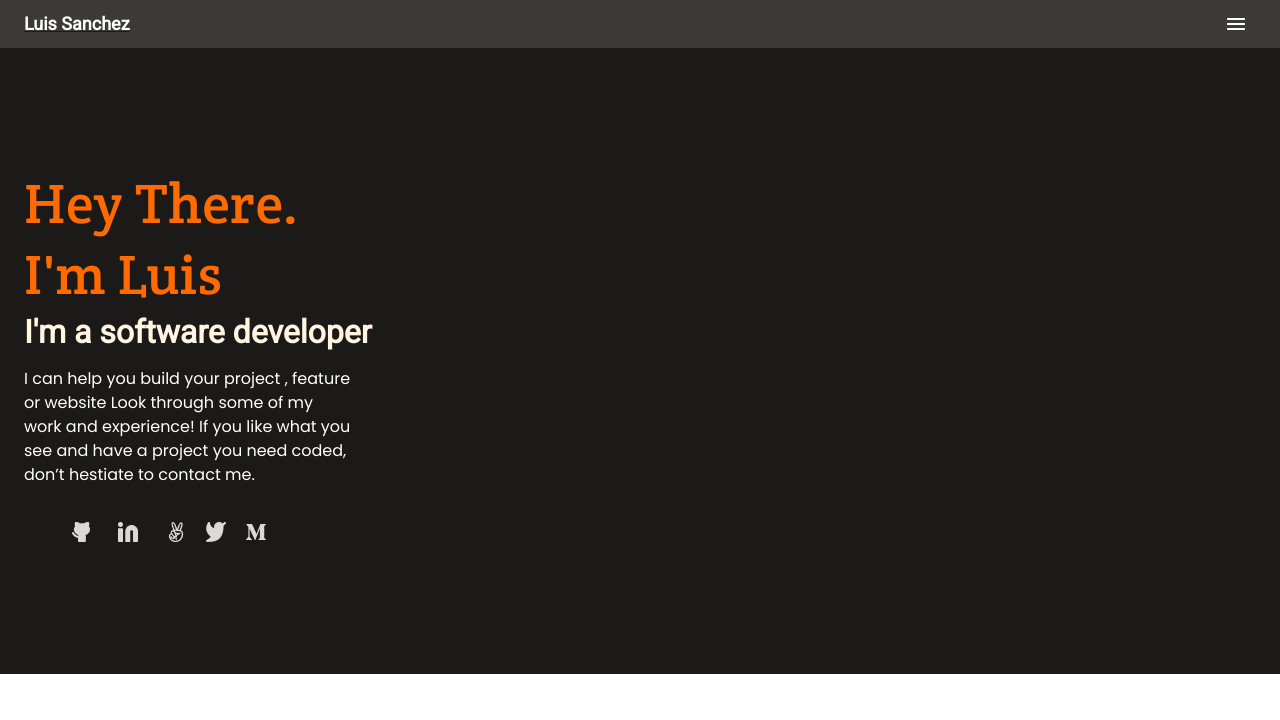
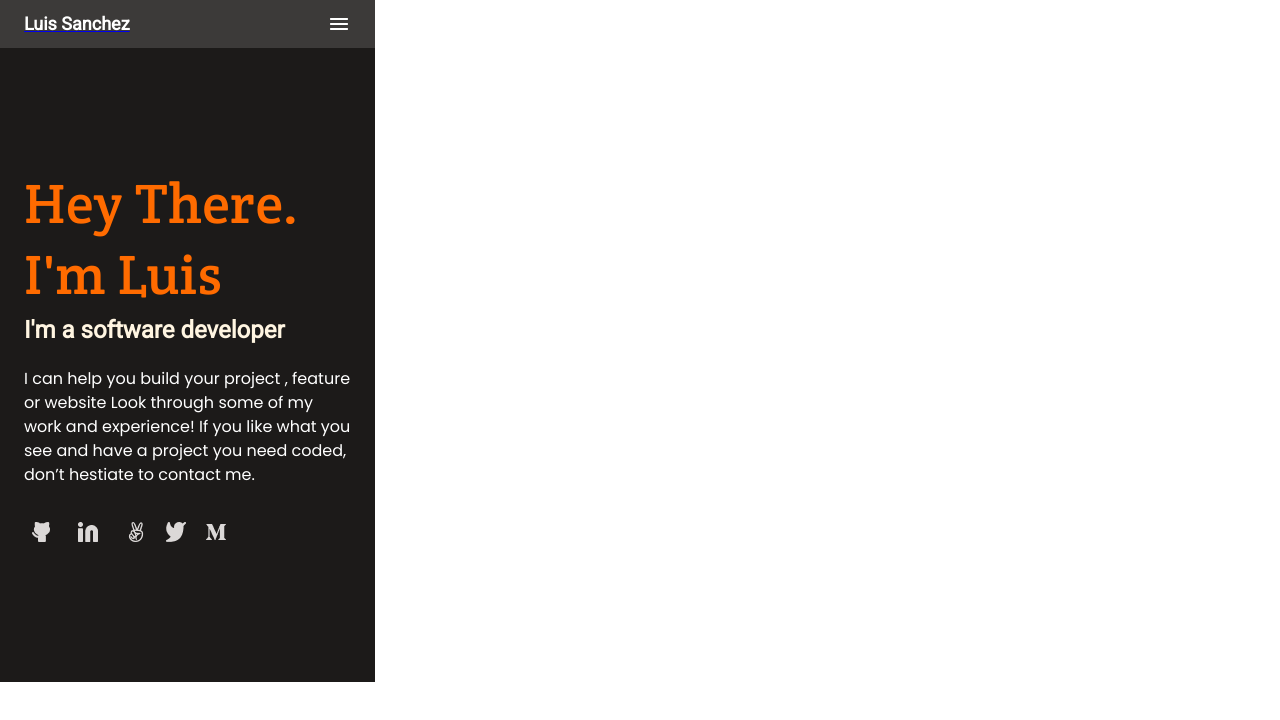
Before and after one commit to sanieni6/Portfolio, a plain HTML site: page index.html in a window 1280 px wide. Drawn offline with Linux system fonts and the light colour scheme.

Commit message:
Solve overflowing problem

```diff
--- a/styles.css
+++ b/styles.css
@@ -1,8 +1,12 @@
 @import url("https://fonts.googleapis.com/css2?family=Crete+Round&family=Poppins&family=Roboto&display=swap");
+
+html {
+  box-sizing: border-box;
+  height: max-content;
+}
 
 body {
   margin: 0;
-  padding: 0;
 }
 
 .header {
@@ -10,11 +14,13 @@ body {
   display: flex;
   justify-content: space-between;
   align-items: stretch;
+  width: 375px;
+  margin: 0;
 }
 
 .navigator {
   display: flex;
-  margin-right: 32px;
+  margin-right: 24px;
   height: 24px;
   width: 24px;
   align-self: center;
@@ -22,15 +28,19 @@ body {
 
 .headline {
   background: url("images/Illustration\ \(1\).png");
-  background-position: 35vh 35vw;
+  background-position: 35vh 48vw;
   background-repeat: no-repeat;
   background-size: 48%;
   background-color: #1c1a19;
   display: flex;
   flex-direction: column;
   align-items: flex-start;
-  padding: 120px 24px;
-  gap: 24px;
+  gap: 12px;
+  width: 375px;
+  height: 634px;
+  left: 0;
+  top: 44px;
+  border-radius: 0;
 }
 
 .introduction {
@@ -43,18 +53,22 @@ body {
   letter-spacing: 0.37px;
   color: #ff6b00;
   margin: 0;
+  padding: 120px 24px 6px;
 }
 
 .supporting-text {
-  width: 400px;
+  width: 327px;
   height: 27px;
   font-family: Roboto, sans-serif;
   font-style: normal;
   font-weight: 700;
-  font-size: 32px;
+  font-size: 24px;
   line-height: 32px;
+  display: flex;
+  align-items: center;
   color: #fff5e1;
   margin: 0;
+  padding: 6px 24px;
 }
 
 .description {
@@ -66,6 +80,7 @@ body {
   line-height: 24px;
   color: #fff;
   margin: 0;
+  padding: 6px 24px;
 }
 
 .social-networks-buttons {
@@ -73,10 +88,10 @@ body {
   display: flex;
   flex-direction: row;
   align-items: center;
-  padding: 0 px;
   align-self: flex-start;
   gap: 12px;
   margin: 0;
+  padding: 6px 135px 120px 24px;
 }
 
 .image-size {
```
